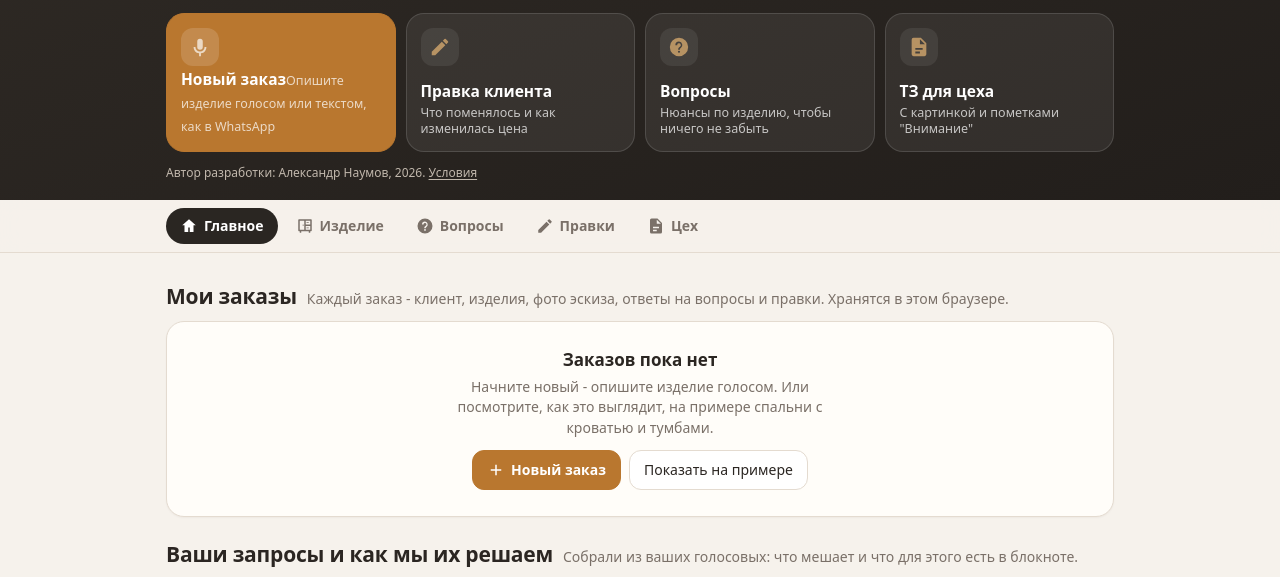
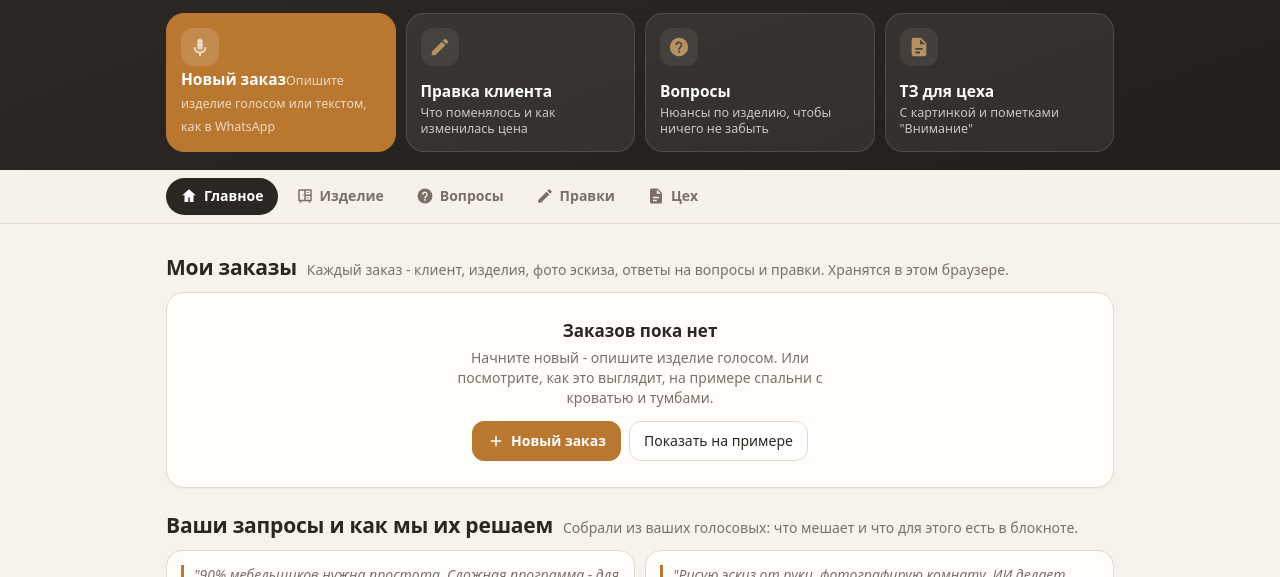
Before and after one commit to glebbelov85-tech/mebel, a plain HTML site: page bloknot/index.html in a window 1280 px wide. Shown: the part 153-730 px from the top of the page. Drawn offline with Linux system fonts and the light colour scheme.

Commit message:
Подпись автора один раз внизу, условия проще (#22)
Убрана верхняя строка "Автор разработки..." на главной и в Блокноте,
внизу осталась. В условиях: инструменты в свободном доступе, нельзя
перепродавать и копировать; без предложения "напишите автору".


Claude-Session: https://claude.ai/code/session_016E3naXvhQnRCwfpRCtjTvj

Co-authored-by: Claude <noreply@anthropic.com>

```diff
--- a/bloknot/index.html
+++ b/bloknot/index.html
@@ -38,7 +38,6 @@ body:not(.v-home) .hero{padding-bottom:12px}
 .q.main{background:var(--acc);border-color:var(--acc)}
 .q.main .qi{background:rgba(255,255,255,.2);color:#fff}
 .q.main:hover{background:#c8853b}
-.author{margin:12px 0 0;font-size:12px;color:#e7dccf;opacity:.8}
 .ctx{display:flex;align-items:center;gap:10px;margin-top:10px;font-size:14px;color:#efe6db;flex-wrap:wrap}
 .ctx b{font-size:16px;color:#fff}
 .ctx .sum{margin-left:auto;font-weight:700;color:#fff;white-space:nowrap}
@@ -357,7 +356,6 @@ footer .copy{margin-top:12px;padding-top:10px;border-top:1px solid var(--line);f
           <b>ТЗ для цеха</b><span>С картинкой и пометками "Внимание"</span>
         </a>
       </div>
-      <p class="author">Автор разработки: Александр Наумов, 2026. <button type="button" class="ms-tlink" data-terms>Условия</button></p>
     </div>
     <div class="ctx hide" id="ctx"></div>
   </div>
--- a/shared/site.js
+++ b/shared/site.js
@@ -95,7 +95,7 @@
 
   // --- пометка "Обновление" и подсказка "Доступно обновление" ---
   // VER вшивает build.py при сборке; version.json на сервере - номер самой свежей сборки.
-  var VER = {"v": "20261120061125", "at": "2026-11-20T06:11:25Z", "note": "Вариант 2 - Блокнот мастера: любые замеры и нюансы голосом, вопросы по изделию, правки клиента с историей цены, ТЗ для цеха. Переключатель вариантов вверху."};
+  var VER = {"v": "20261120063830", "at": "2026-11-20T06:38:30Z", "note": "Подпись автора и \"Условия\" теперь один раз - внизу страницы. Условия стали проще: инструменты в свободном доступе, перепродавать и копировать нельзя."};
   var MONTHS = ["января", "февраля", "марта", "апреля", "мая", "июня", "июля", "августа", "сентября", "октября", "ноября", "декабря"];
   function verDate(v, withTime) {
     var d = v && new Date(v.at);
@@ -260,16 +260,15 @@
 
   // --- автор и условия использования ---
   // Любой элемент с атрибутом data-terms открывает окно условий (на главной, в меню инструментов).
-  var AUTHOR = "Александр Наумов", YEAR = "2026", AUTHOR_WA = "79994573210";
+  var AUTHOR = "Александр Наумов", YEAR = "2026";
   function authorHTML(full) {
     return 'Автор разработки: ' + AUTHOR + ", " + YEAR + '. <button type="button" class="ms-tlink" data-terms>' + (full ? "Условия использования" : "Условия") + "</button>";
   }
   var TERMS = [
     'Сайт "Мебельный конструктор" и его инструменты - калькулятор, замер голосом, конфигуратор для клиента, КП и договор, карта раскроя, учёт заказов, Блокнот мастера - авторская работа. Автор разработки: ' + AUTHOR + ", " + YEAR + ".",
     "Автору принадлежат тексты, расчёты и формулы, дизайн, интерфейс и код.",
-    "<b>Можно:</b> пользоваться инструментами в работе, давать клиентам ссылку на конфигуратор, делиться ссылкой на сайт.",
-    "<b>Нельзя без письменного разрешения:</b> копировать, переделывать и выкладывать у себя, выдавать за своё и убирать имя автора, продавать инструменты или доступ к ним.",
-    'Хотите взять инструменты для своей мастерской или компании - <a href="https://wa.me/' + AUTHOR_WA + "?text=" + encodeURIComponent("Здравствуйте! Пишу по поводу инструментов \"Мебельный конструктор\".") + '" target="_blank" rel="noopener">напишите автору</a>, договоримся.',
+    "Инструменты в свободном доступе. <b>Можно:</b> пользоваться ими в работе, давать клиентам ссылку на конфигуратор, делиться ссылкой на сайт.",
+    "<b>Нельзя:</b> перепродавать инструменты или доступ к ним, копировать и выкладывать у себя, выдавать за своё и убирать имя автора.",
     "Ваши заказы, цены и клиенты хранятся в вашем браузере и остаются вашими.",
     "Сторонние части остаются под своими лицензиями: three.js (MIT) - 3D, pdfmake (MIT) - PDF документов, pdf.js (Apache 2.0) - чтение PDF, Tesseract.js (Apache 2.0) - чтение текста с фото, SheetJS (Apache 2.0) - таблицы Excel, шрифты Inter, Golos Text, Manrope и JetBrains Mono (SIL Open Font License 1.1).",
     "История создания с датами правок хранится в репозитории автора."
--- a/version.json
+++ b/version.json
@@ -1 +1 @@
-{"v": "20261120061125", "at": "2026-11-20T06:11:25Z", "note": "Вариант 2 - Блокнот мастера: любые замеры и нюансы голосом, вопросы по изделию, правки клиента с историей цены, ТЗ для цеха. Переключатель вариантов вверху."}
+{"v": "20261120063830", "at": "2026-11-20T06:38:30Z", "note": "Подпись автора и \"Условия\" теперь один раз - внизу страницы. Условия стали проще: инструменты в свободном доступе, перепродавать и копировать нельзя."}
```
Also changed, not shown: index.html (+0 -2 lines), site/bloknot/index.html (+0 -2 lines), site/home/index.html (+0 -2 lines), site/shared/site.js (+3 -4 lines), site/obnovlenie.txt.
